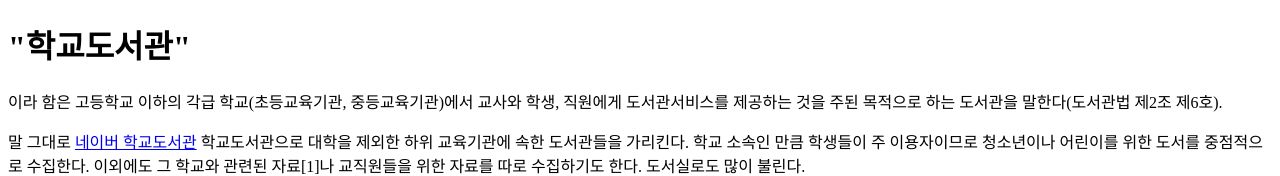
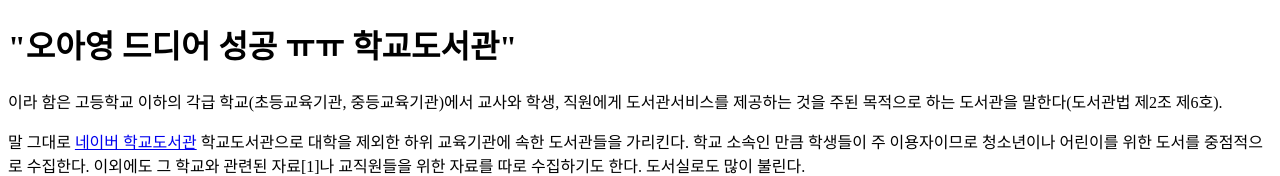
Before and after one commit to always-learner-ay/city, a plain HTML site: page index.html in a window 1280 px wide. Shown: the top 176 px of the page. Drawn offline with Linux system fonts and the light colour scheme.

Commit message:
Update index.html

```diff
--- a/index.html
+++ b/index.html
@@ -8,7 +8,7 @@
 
 <body>
 
-<p><h1>"학교도서관"</h1></p>
+<p><h1>"오아영 드디어 성공 ㅠㅠ 학교도서관"</h1></p>
 <p>이라 함은 고등학교 이하의 각급 학교(초등교육기관, 중등교육기관)에서 교사와 학생, 직원에게 도서관서비스를 제공하는 것을 주된 목적으로 하는 도서관을 말한다(도서관법 제2조 제6호).</p>
 <p>말 그대로 <a href="http://daum.net"> 네이버 학교도서관</a> 학교도서관으로 대학을 제외한 하위 교육기관에 속한 도서관들을 가리킨다. 학교 소속인 만큼 학생들이 주 이용자이므로 청소년이나 어린이를 위한 도서를 중점적으로 수집한다. 이외에도 그 학교와 관련된 자료[1]나 교직원들을 위한 자료를 따로 수집하기도 한다. 도서실로도 많이 불린다.</p>
 <img src="https://i.namu.wiki/i/mgIj-cxw7nPniof6yYhJ1U4p6d080CcHedn90IOQU9JdphgsgOY2WTmFWrclpCiUlwSXcFHPR5OTdrsOwKe-tXUIzxl8yAwnY0VYOl94lvkBrD56gdUOjGaIALaOgSF-gO5gpXJIbwmM9mtm-o9eMw.webp">
```
